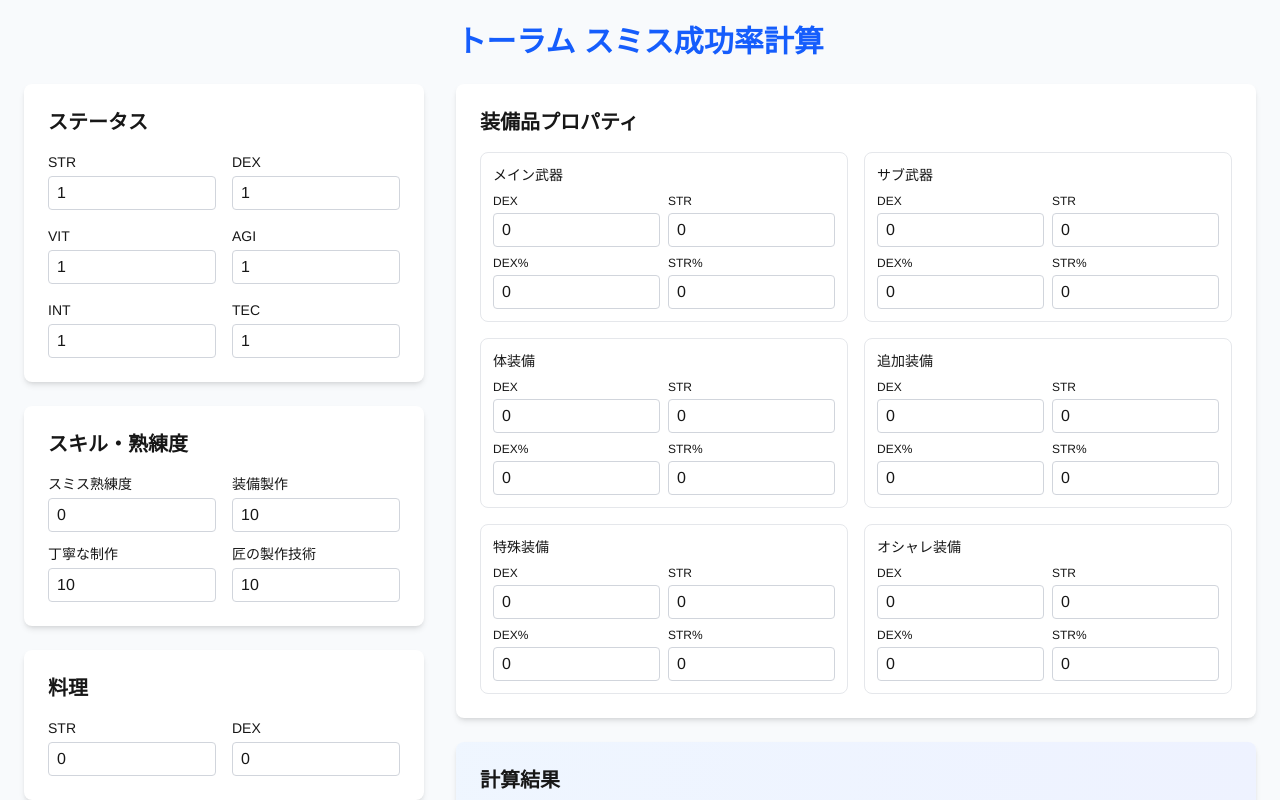
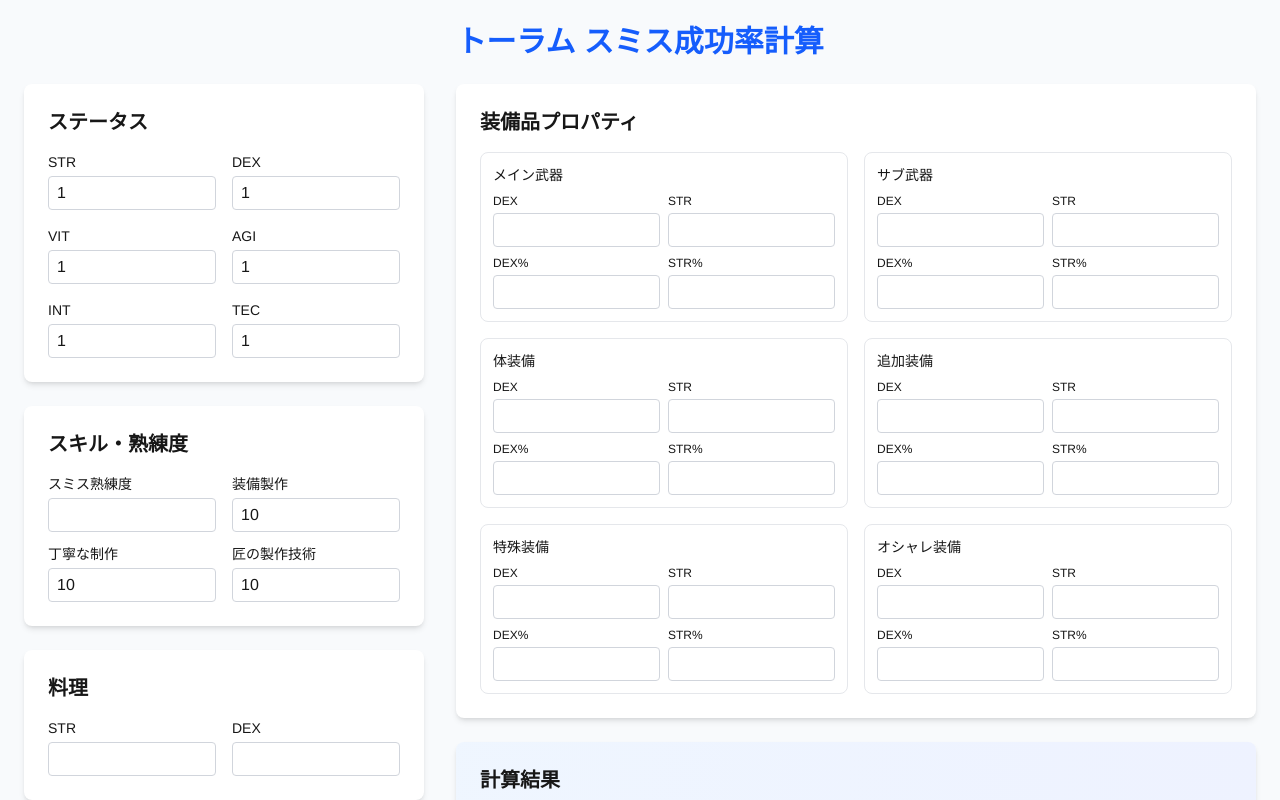
Before and after one commit to nukko-wq/toram-smith-calculator, a Next.js app: page / in a window 1280 px wide. Shown: the top 800 px of the page. Built offline with nearby package versions, Linux system fonts and the light colour scheme.

Commit message:
デフォルトを空に変更

```diff
--- a/components/SmithCalculator.tsx
+++ b/components/SmithCalculator.tsx
@@ -28,26 +28,26 @@ const defaultInput: SmithingInput = {
     tec: 1,
   },
   equipment: {
-    main: { dex: 0, dexPercent: 0, str: 0, strPercent: 0 },
-    sub: { dex: 0, dexPercent: 0, str: 0, strPercent: 0 },
-    body: { dex: 0, dexPercent: 0, str: 0, strPercent: 0 },
-    additional: { dex: 0, dexPercent: 0, str: 0, strPercent: 0 },
-    special: { dex: 0, dexPercent: 0, str: 0, strPercent: 0 },
-    fashion: { dex: 0, dexPercent: 0, str: 0, strPercent: 0 },
+    main: { dex: undefined, dexPercent: undefined, str: undefined, strPercent: undefined },
+    sub: { dex: undefined, dexPercent: undefined, str: undefined, strPercent: undefined },
+    body: { dex: undefined, dexPercent: undefined, str: undefined, strPercent: undefined },
+    additional: { dex: undefined, dexPercent: undefined, str: undefined, strPercent: undefined },
+    special: { dex: undefined, dexPercent: undefined, str: undefined, strPercent: undefined },
+    fashion: { dex: undefined, dexPercent: undefined, str: undefined, strPercent: undefined },
   },
   food: {
-    str: 0,
-    dex: 0,
+    str: undefined,
+    dex: undefined,
   },
   skills: {
     equipmentCrafting: 10,
     carefulCrafting: 10,
     masterCrafting: 10,
   },
-  smithProficiency: 0,
+  smithProficiency: undefined,
   equipmentType: '片手剣',
-  difficulty: 0,
-  basePotential: 0,
+  difficulty: undefined,
+  basePotential: undefined,
 };
 
 export default function SmithCalculator() {
@@ -69,7 +69,7 @@ export default function SmithCalculator() {
   const updateEquipmentStat = (
     slot: keyof typeof input.equipment,
     stat: string,
-    value: number
+    value: number | undefined
   ) => {
     setInput(prev => ({
       ...prev,
@@ -77,7 +77,7 @@ export default function SmithCalculator() {
         ...prev.equipment,
         [slot]: {
           ...prev.equipment[slot],
-          [stat]: Math.max(0, value),
+          [stat]: value === undefined || value === 0 ? undefined : Math.max(0, value),
         },
       },
     }));
@@ -152,10 +152,10 @@ export default function SmithCalculator() {
                   <input
                     type="number"
                     min="0"
-                    value={input.smithProficiency}
+                    value={input.smithProficiency ?? ''}
                     onChange={(e) => setInput(prev => ({
                       ...prev,
-                      smithProficiency: Math.max(0, parseInt(e.target.value) || 0)
+                      smithProficiency: e.target.value === '' ? undefined : Math.max(0, parseInt(e.target.value) || 0)
                     }))}
                     className="w-full px-2 py-1 border border-gray-300 rounded outline-blue-500"
                   />
@@ -218,8 +218,8 @@ export default function SmithCalculator() {
                 <input
                   type="number"
                   min="0"
-                  value={input.food.str}
-                  onChange={(e) => updateFood('str', parseInt(e.target.value) || 0)}
+                  value={input.food.str ?? ''}
+                  onChange={(e) => updateFood('str', e.target.value === '' ? undefined : parseInt(e.target.value) || 0)}
                   className="w-full px-2 py-1 border border-gray-300 rounded outline-blue-500"
                 />
               </div>
@@ -228,8 +228,8 @@ export default function SmithCalculator() {
                 <input
                   type="number"
                   min="0"
-                  value={input.food.dex}
-                  onChange={(e) => updateFood('dex', parseInt(e.target.value) || 0)}
+                  value={input.food.dex ?? ''}
+                  onChange={(e) => updateFood('dex', e.target.value === '' ? undefined : parseInt(e.target.value) || 0)}
                   className="w-full px-2 py-1 border border-gray-300 rounded outline-blue-500"
                 />
               </div>
@@ -259,10 +259,10 @@ export default function SmithCalculator() {
                 <label className="block text-sm font-medium mb-1">難易度</label>
                 <input
                   type="number"
-                  value={input.difficulty}
+                  value={input.difficulty ?? ''}
                   onChange={(e) => setInput(prev => ({
                     ...prev,
-                    difficulty: parseInt(e.target.value) || 0
+                    difficulty: e.target.value === '' ? undefined : parseInt(e.target.value) || 0
                   }))}
                   className="w-full px-2 py-1 border border-gray-300 rounded outline-blue-500"
                 />
@@ -271,10 +271,10 @@ export default function SmithCalculator() {
                 <label className="block text-sm font-medium mb-1">基礎潜在値</label>
                 <input
                   type="number"
-                  value={input.basePotential}
+                  value={input.basePotential ?? ''}
                   onChange={(e) => setInput(prev => ({
                     ...prev,
-                    basePotential: parseInt(e.target.value) || 0
+                    basePotential: e.target.value === '' ? undefined : parseInt(e.target.value) || 0
                   }))}
                   className="w-full px-2 py-1 border border-gray-300 rounded outline-blue-500"
                 />
@@ -301,8 +301,8 @@ export default function SmithCalculator() {
                           <input
                             type="number"
                             min="0"
-                            value={stats.dex}
-                            onChange={(e) => updateEquipmentStat(key as keyof typeof input.equipment, 'dex', parseInt(e.target.value) || 0)}
+                            value={stats.dex ?? ''}
+                            onChange={(e) => updateEquipmentStat(key as keyof typeof input.equipment, 'dex', e.target.value === '' ? undefined : parseInt(e.target.value) || 0)}
                             className="w-full px-2 py-1 border border-gray-300 rounded outline-blue-500"
                           />
                         </div>
@@ -311,8 +311,8 @@ export default function SmithCalculator() {
                           <input
                             type="number"
                             min="0"
-                            value={stats.str}
-                            onChange={(e) => updateEquipmentStat(key as keyof typeof input.equipment, 'str', parseInt(e.target.value) || 0)}
+                            value={stats.str ?? ''}
+                            onChange={(e) => updateEquipmentStat(key as keyof typeof input.equipment, 'str', e.target.value === '' ? undefined : parseInt(e.target.value) || 0)}
                             className="w-full px-2 py-1 border border-gray-300 rounded outline-blue-500"
                           />
                         </div>
@@ -321,8 +321,8 @@ export default function SmithCalculator() {
                           <input
                             type="number"
                             min="0"
-                            value={stats.dexPercent}
-                            onChange={(e) => updateEquipmentStat(key as keyof typeof input.equipment, 'dexPercent', parseInt(e.target.value) || 0)}
+                            value={stats.dexPercent ?? ''}
+                            onChange={(e) => updateEquipmentStat(key as keyof typeof input.equipment, 'dexPercent', e.target.value === '' ? undefined : parseInt(e.target.value) || 0)}
                             className="w-full px-2 py-1 border border-gray-300 rounded outline-blue-500"
                           />
                         </div>
@@ -331,8 +331,8 @@ export default function SmithCalculator() {
                           <input
                             type="number"
                             min="0"
-                            value={stats.strPercent}
-                            onChange={(e) => updateEquipmentStat(key as keyof typeof input.equipment, 'strPercent', parseInt(e.target.value) || 0)}
+                            value={stats.strPercent ?? ''}
+                            onChange={(e) => updateEquipmentStat(key as keyof typeof input.equipment, 'strPercent', e.target.value === '' ? undefined : parseInt(e.target.value) || 0)}
                             className="w-full px-2 py-1 border border-gray-300 rounded outline-blue-500"
                           />
                         </div>
@@ -355,8 +355,8 @@ export default function SmithCalculator() {
                           <input
                             type="number"
                             min="0"
-                            value={stats.dex}
-                            onChange={(e) => updateEquipmentStat(key as keyof typeof input.equipment, 'dex', parseInt(e.target.value) || 0)}
+                            value={stats.dex ?? ''}
+                            onChange={(e) => updateEquipmentStat(key as keyof typeof input.equipment, 'dex', e.target.value === '' ? undefined : parseInt(e.target.value) || 0)}
                             className="w-full px-2 py-1 border border-gray-300 rounded outline-blue-500"
                           />
                         </div>
@@ -365,8 +365,8 @@ export default function SmithCalculator() {
                           <input
                             type="number"
                             min="0"
-                            value={stats.str}
-                            onChange={(e) => updateEquipmentStat(key as keyof typeof input.equipment, 'str', parseInt(e.target.value) || 0)}
+                            value={stats.str ?? ''}
+                            onChange={(e) => updateEquipmentStat(key as keyof typeof input.equipment, 'str', e.target.value === '' ? undefined : parseInt(e.target.value) || 0)}
                             className="w-full px-2 py-1 border border-gray-300 rounded outline-blue-500"
                           />
                         </div>
@@ -375,8 +375,8 @@ export default function SmithCalculator() {
                           <input
                             type="number"
                             min="0"
-                            value={stats.dexPercent}
-                            onChange={(e) => updateEquipmentStat(key as keyof typeof input.equipment, 'dexPercent', parseInt(e.target.value) || 0)}
+                            value={stats.dexPercent ?? ''}
+                            onChange={(e) => updateEquipmentStat(key as keyof typeof input.equipment, 'dexPercent', e.target.value === '' ? undefined : parseInt(e.target.value) || 0)}
                             className="w-full px-2 py-1 border border-gray-300 rounded outline-blue-500"
                           />
                         </div>
@@ -385,8 +385,8 @@ export default function SmithCalculator() {
                           <input
                             type="number"
                             min="0"
-                            value={stats.strPercent}
-                            onChange={(e) => updateEquipmentStat(key as keyof typeof input.equipment, 'strPercent', parseInt(e.target.value) || 0)}
+                            value={stats.strPercent ?? ''}
+                            onChange={(e) => updateEquipmentStat(key as keyof typeof input.equipment, 'strPercent', e.target.value === '' ? undefined : parseInt(e.target.value) || 0)}
                             className="w-full px-2 py-1 border border-gray-300 rounded outline-blue-500"
                           />
                         </div>
@@ -409,8 +409,8 @@ export default function SmithCalculator() {
                           <input
                             type="number"
                             min="0"
-                            value={stats.dex}
-                            onChange={(e) => updateEquipmentStat(key as keyof typeof input.equipment, 'dex', parseInt(e.target.value) || 0)}
+                            value={stats.dex ?? ''}
+                            onChange={(e) => updateEquipmentStat(key as keyof typeof input.equipment, 'dex', e.target.value === '' ? undefined : parseInt(e.target.value) || 0)}
                             className="w-full px-2 py-1 border border-gray-300 rounded outline-blue-500"
                           />
                         </div>
@@ -419,8 +419,8 @@ export default function SmithCalculator() {
                           <input
                             type="number"
                             min="0"
-                            value={stats.str}
-                            onChange={(e) => updateEquipmentStat(key as keyof typeof input.equipment, 'str', parseInt(e.target.value) || 0)}
+                            value={stats.str ?? ''}
+                            onChange={(e) => updateEquipmentStat(key as keyof typeof input.equipment, 'str', e.target.value === '' ? undefined : parseInt(e.target.value) || 0)}
                             className="w-full px-2 py-1 border border-gray-300 rounded outline-blue-500"
                           />
                         </div>
@@ -429,8 +429,8 @@ export default function SmithCalculator() {
                           <input
                             type="number"
                             min="0"
-                            value={stats.dexPercent}
-                            onChange={(e) => updateEquipmentStat(key as keyof typeof input.equipment, 'dexPercent', parseInt(e.target.value) || 0)}
+                            value={stats.dexPercent ?? ''}
+                            onChange={(e) => updateEquipmentStat(key as keyof typeof input.equipment, 'dexPercent', e.target.value === '' ? undefined : parseInt(e.target.value) || 0)}
                             className="w-full px-2 py-1 border border-gray-300 rounded outline-blue-500"
                           />
                         </div>
@@ -439,8 +439,8 @@ export default function SmithCalculator() {
                           <input
                             type="number"
                             min="0"
-                            value={stats.strPercent}
-                            onChange={(e) => updateEquipmentStat(key as keyof typeof input.equipment, 'strPercent', parseInt(e.target.value) || 0)}
+                            value={stats.strPercent ?? ''}
+                            onChange={(e) => updateEquipmentStat(key as keyof typeof input.equipment, 'strPercent', e.target.value === '' ? undefined : parseInt(e.target.value) || 0)}
                             className="w-full px-2 py-1 border border-gray-300 rounded outline-blue-500"
                           />
                         </div>
--- a/lib/calculations.ts
+++ b/lib/calculations.ts
@@ -15,22 +15,22 @@ function calculateTotalStr(input: SmithingInput): number {
 
   // STR固定値の合計
   const strFixed =
-    equipment.main.str +
-    equipment.sub.str +
-    equipment.body.str +
-    equipment.additional.str +
-    equipment.special.str +
-    equipment.fashion.str +
-    food.str;
+    (equipment.main.str ?? 0) +
+    (equipment.sub.str ?? 0) +
+    (equipment.body.str ?? 0) +
+    (equipment.additional.str ?? 0) +
+    (equipment.special.str ?? 0) +
+    (equipment.fashion.str ?? 0) +
+    (food.str ?? 0);
 
   // STR%の合計
   const strPercent =
-    equipment.main.strPercent +
-    equipment.sub.strPercent +
-    equipment.body.strPercent +
-    equipment.additional.strPercent +
-    equipment.special.strPercent +
-    equipment.fashion.strPercent;
+    (equipment.main.strPercent ?? 0) +
+    (equipment.sub.strPercent ?? 0) +
+    (equipment.body.strPercent ?? 0) +
+    (equipment.additional.strPercent ?? 0) +
+    (equipment.special.strPercent ?? 0) +
+    (equipment.fashion.strPercent ?? 0);
 
   // 総STR = INT(基礎STR × (1 + STR%/100)) + STR固定値
   return intFloor(characterStats.str * (1 + strPercent / 100)) + strFixed;
@@ -44,22 +44,22 @@ function calculateTotalDex(input: SmithingInput): number {
 
   // DEX固定値の合計
   const dexFixed =
-    equipment.main.dex +
-    equipment.sub.dex +
-    equipment.body.dex +
-    equipment.additional.dex +
-    equipment.special.dex +
-    equipment.fashion.dex +
-    food.dex;
+    (equipment.main.dex ?? 0) +
+    (equipment.sub.dex ?? 0) +
+    (equipment.body.dex ?? 0) +
+    (equipment.additional.dex ?? 0) +
+    (equipment.special.dex ?? 0) +
+    (equipment.fashion.dex ?? 0) +
+    (food.dex ?? 0);
 
   // DEX%の合計
   const dexPercent =
-    equipment.main.dexPercent +
-    equipment.sub.dexPercent +
-    equipment.body.dexPercent +
-    equipment.additional.dexPercent +
-    equipment.special.dexPercent +
-    equipment.fashion.dexPercent;
+    (equipment.main.dexPercent ?? 0) +
+    (equipment.sub.dexPercent ?? 0) +
+    (equipment.body.dexPercent ?? 0) +
+    (equipment.additional.dexPercent ?? 0) +
+    (equipment.special.dexPercent ?? 0) +
+    (equipment.fashion.dexPercent ?? 0);
 
   // 総DEX = INT(基礎DEX × (1 + DEX%/100)) + DEX固定値
   return intFloor(characterStats.dex * (1 + dexPercent / 100)) + dexFixed;
@@ -74,10 +74,10 @@ function calculateSuccessRate(input: SmithingInput, totalStr: number, totalDex:
   // 成功率 = 10 + スミス熟練度 + TEC/2 + 総DEX/6 - 難易度 + 総STR/10
   const successRate =
     10 +
-    smithProficiency +
+    (smithProficiency ?? 0) +
     characterStats.tec / 2 +
     totalDex / 6 -
-    difficulty +
+    (difficulty ?? 0) +
     totalStr / 10;
 
   // 0-100%の範囲に制限
@@ -141,7 +141,7 @@ export function calculateSmithing(input: SmithingInput): SmithingResult {
   const totalDex = calculateTotalDex(input);
   const successRate = calculateSuccessRate(input, totalStr, totalDex);
   const potentialIncrease = calculatePotentialIncrease(input);
-  const finalPotential = input.basePotential + potentialIncrease;
+  const finalPotential = (input.basePotential ?? 0) + potentialIncrease;
 
   return {
     successRate,
```
Also changed, not shown: lib/types.ts (+9 -9 lines).
